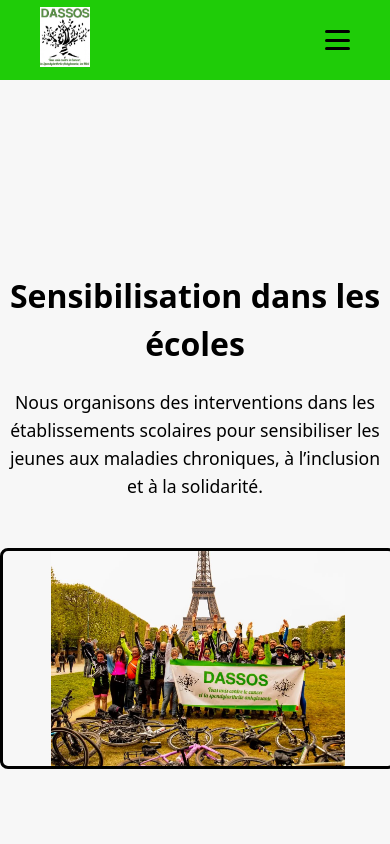
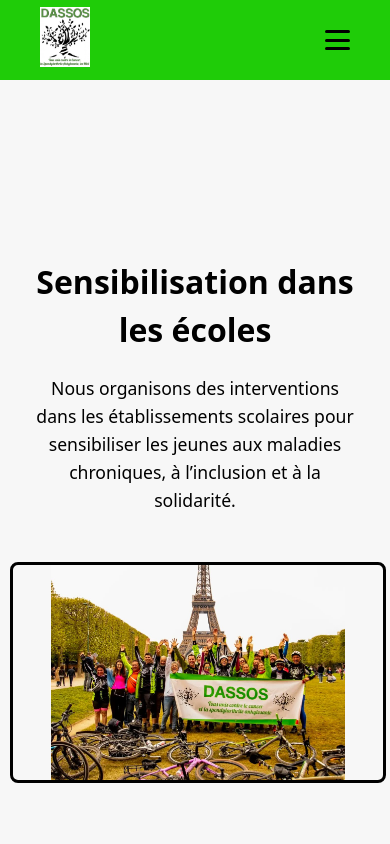
Before and after one commit to BaptisteTP/site_dassos, a React (Vite) app: page /site_dassos/nos-actions in a window 390 px wide. Shown: the top 844 px of the page. Built offline with nearby package versions, Linux system fonts and the light colour scheme.

Commit message:
responsive

```diff
--- a/src/pages/Home.css
+++ b/src/pages/Home.css
@@ -47,7 +47,6 @@
 
 .text-block {
   flex: 1;
-  padding: 10px;
 }
 
 /* Texte en noir */
@@ -65,7 +64,6 @@
 
 .image-block {
   flex: 1;
-  padding: 10px;
 }
 
 .image-block img {
@@ -122,12 +120,14 @@
   .content-row.reversed {
     flex-direction: column;
     align-items: center; /* Centrage horizontal */
+    overflow: hidden; /* Empêche le dépassement horizontal */
   }
 
   .image-block {
     width: 100%;
     max-width: 400px; /* Réduit la taille de l’image */
     padding: 0 20px;
+    box-sizing: border-box; /* Assure que le padding est inclus dans la largeur */
   }
 
   .image-block img {
@@ -140,9 +140,12 @@
     width: 100%;
     padding: 10px 20px;
     text-align: center; /* Centrage du texte si souhaité */
+    box-sizing: border-box; /* Assure que le padding est inclus dans la largeur */
   }
 
   .content-row {
     gap: 20px;
+    padding: 0 10px; /* Ajout de padding pour éviter le dépassement */
+    box-sizing: border-box; /* Assure que le padding est inclus dans la largeur */
   }
 }
--- a/src/pages/NosActions.css
+++ b/src/pages/NosActions.css
@@ -43,7 +43,6 @@
 
 .image-block {
   flex: 1;
-  padding: 5px;
 }
 
 .image-block img {
```
